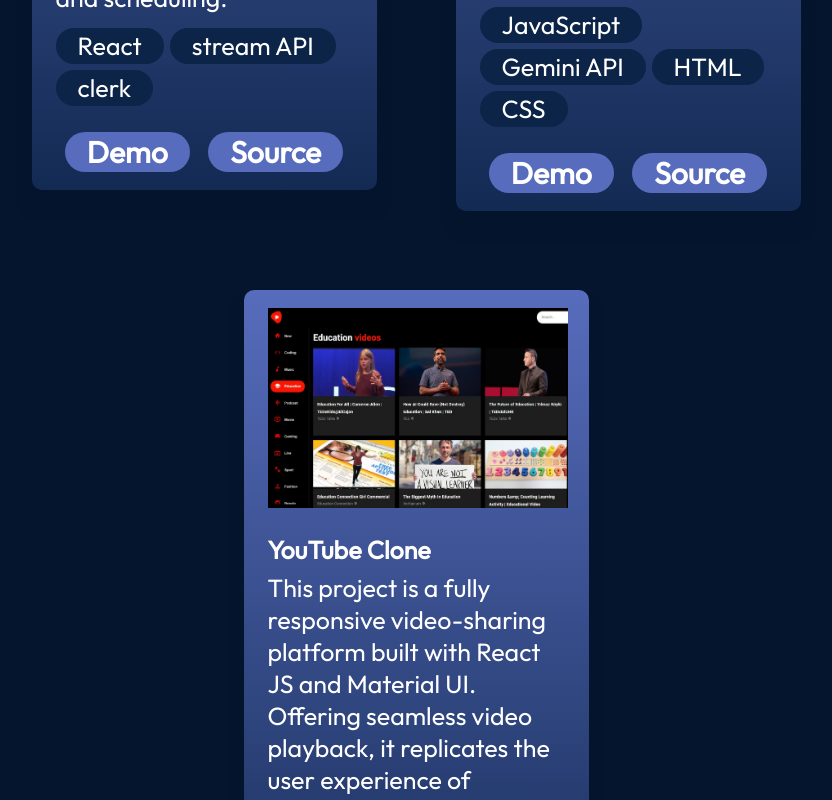
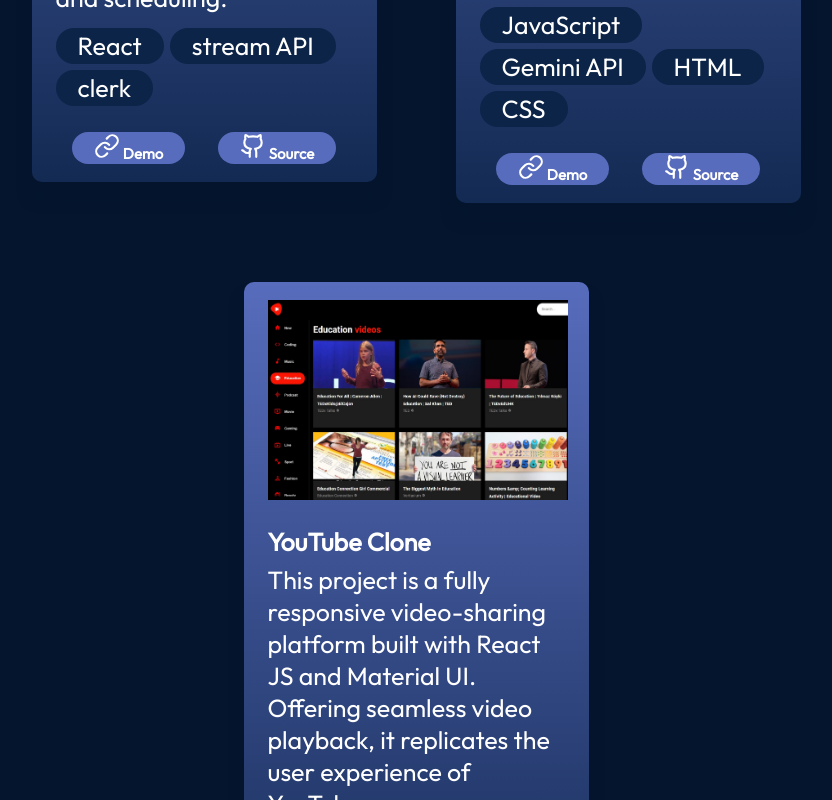
Before and after one commit to SanjoySaha24/Sanjoy-Saha-Portfolio, a React (Vite) app: page / in a window 1280 px wide. Shown: the part 3380-4180 px from the top of the page, without its empty margins (224-1056 px from the left). Built offline with nearby package versions, Linux system fonts and the light colour scheme.

Commit message:
demo, source

```diff
--- a/src/components/Projects/ProjectCard.jsx
+++ b/src/components/Projects/ProjectCard.jsx
@@ -2,6 +2,7 @@
 
 import styles from "./ProjectCard.module.css";
 import { getImageUrl } from "../../utils";
+import { Link, Github } from "lucide-react";
 
 export const ProjectCard = ({
   project: { title, imageSrc, description, skills, demo, source },
@@ -26,10 +27,10 @@
       </ul>
       <div className={styles.links}>
         <a href={demo} className={styles.link}>
-          Demo
+        <Link size={26} />  Demo
         </a>
         <a href={source} className={styles.link}>
-          Source
+        <Github size={26} /> Source
         </a>
       </div>
     </div>
--- a/src/components/Projects/ProjectCard.module.css
+++ b/src/components/Projects/ProjectCard.module.css
@@ -55,7 +55,7 @@
 .link {
   text-decoration: none;
   color: var(--color-text);
-  font-size: 30px;
+  font-size: 15px;
   font-weight: 600;
   border-radius: 100px;
   background: var(--color-primary);
```
